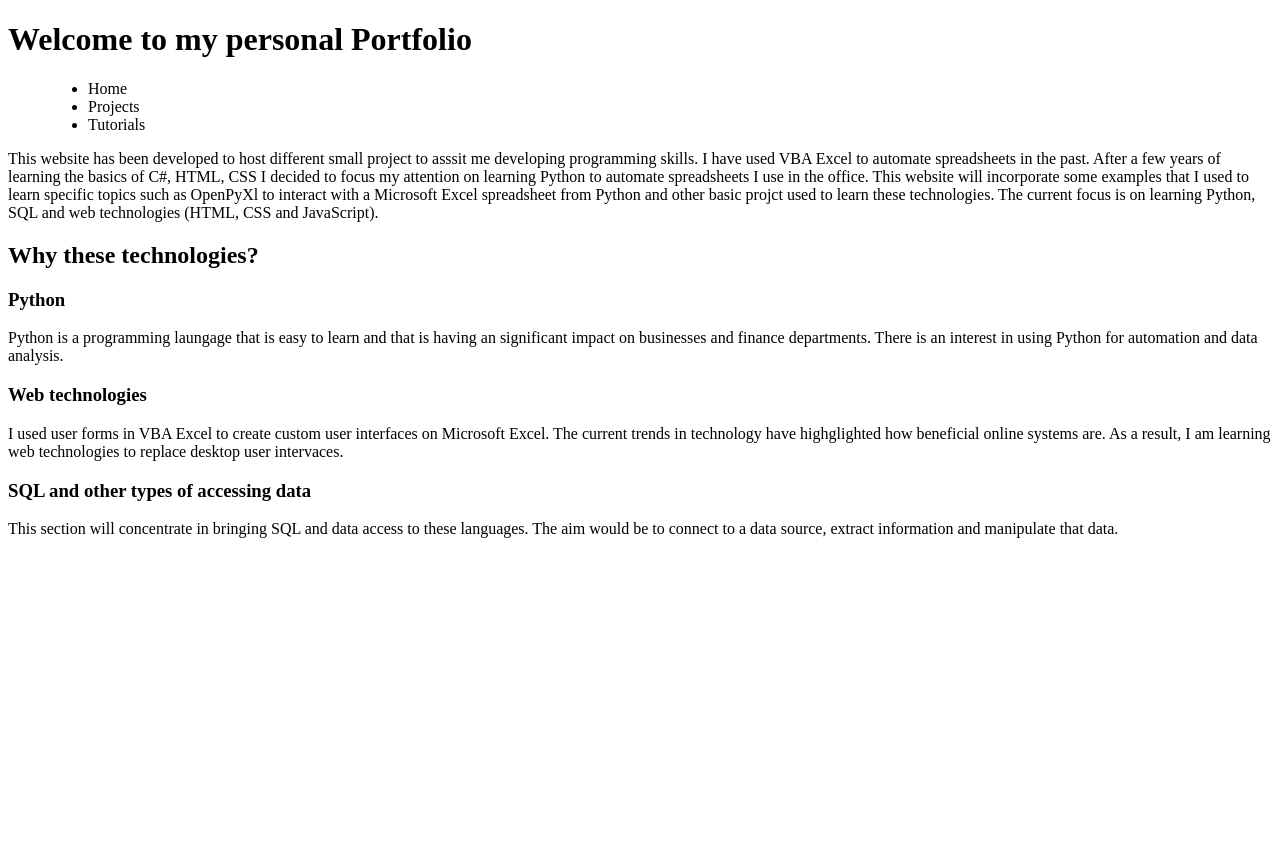
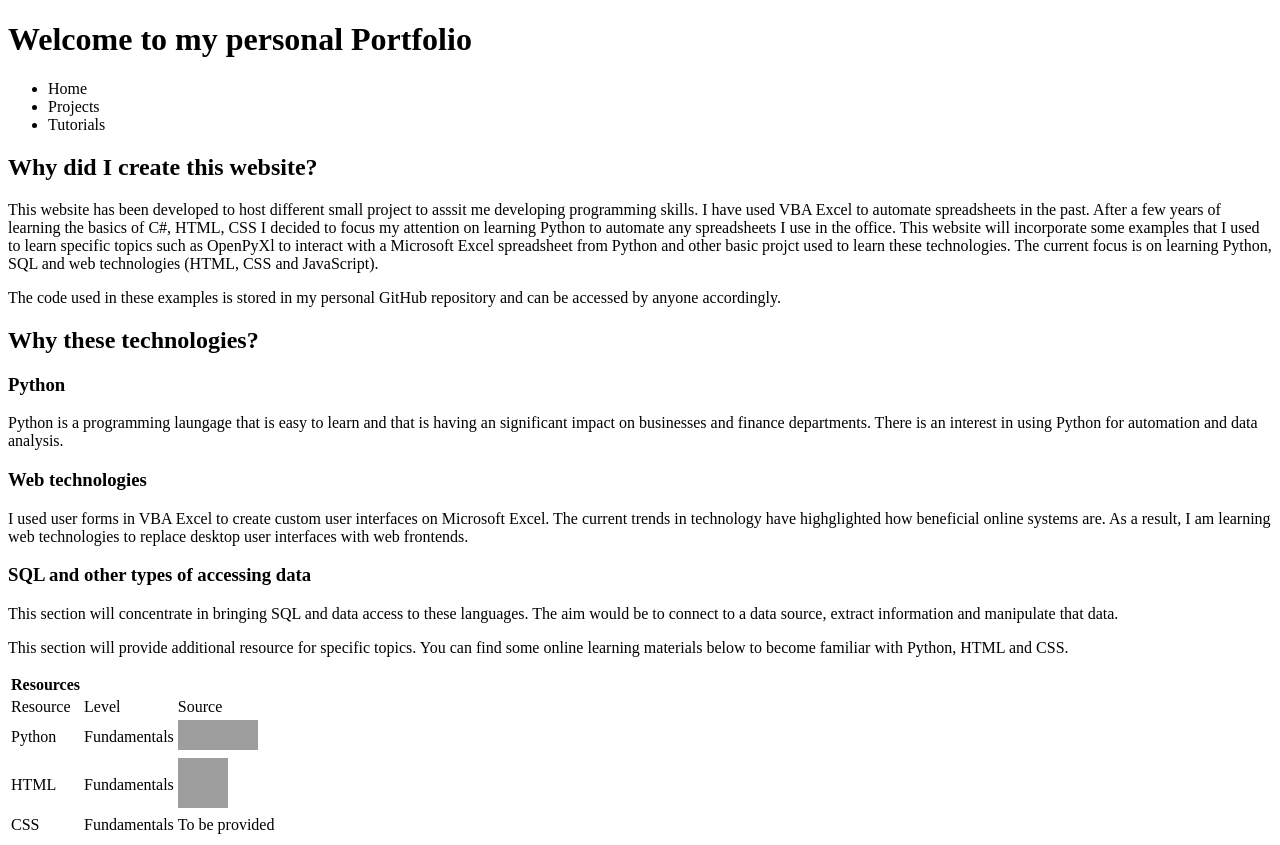
Before and after one commit to jmoracalzas/analysing-data-with-python, a plain HTML site: page index.html in a window 1280 px wide. Before the commit the page ends 800 px from the top, so only its background shows below. Drawn offline with Linux system fonts and the light colour scheme; grey boxes are pictures that could not be loaded.

Commit message:
Drafting the content of index.html

```diff
--- a/index.html
+++ b/index.html
@@ -10,24 +10,27 @@
 <body>
     <header>
         <h1>Welcome to my personal Portfolio</h1>
-        <menu id="main-menu">
+        <nav id="main-menu">
             <ul>
                 <li>Home</li>
                 <li>Projects</li>
                 <li>Tutorials</li>
             </ul>
-        </menu>
+        </nav>
     </header>
 
-    <main>
+    <article>
+        <h2>Why did I create this website?</h2>
         <p>This website has been developed to host different small project to asssit me developing programming skills. I
             have used VBA Excel to automate spreadsheets in the past. After a few years of learning the basics of C#,
-            HTML, CSS I decided to focus my attention on learning Python to automate spreadsheets I use in the office.
-
+            HTML, CSS I decided to focus my attention on learning Python to automate any spreadsheets I use in the
+            office.
             This website will incorporate some examples that I used to learn specific topics such as OpenPyXl to
             interact with a Microsoft Excel spreadsheet from Python and other basic projct used to learn these
             technologies. The current focus is on learning Python, SQL and web technologies (HTML, CSS and JavaScript).
         </p>
+        <p>The code used in these examples is stored in my personal GitHub repository and can be accessed by anyone
+            accordingly.</p>
 
         <h2>Why these technologies?</h2>
         <h3>Python</h3>
@@ -37,15 +40,46 @@
         <h3>Web technologies</h3>
         <p>I used user forms in VBA Excel to create custom user interfaces on Microsoft Excel. The current trends in
             technology have highglighted how beneficial online systems are. As a result, I am learning web technologies
-            to replace desktop user intervaces.</p>
+            to replace desktop user interfaces with web frontends.</p>
 
         <h3>SQL and other types of accessing data</h3>
         <p>This section will concentrate in bringing SQL and data access to these languages. The aim would be to connect
             to a data source, extract information and manipulate that data.
         </p>
-    </main>
+    </article>
 
-    <aside></aside>
+    <aside>
+        <p>This section will provide additional resource for specific topics. You can find some online learning
+            materials below to become familiar with Python, HTML and CSS.</p>
+        <table>
+            <th>Resources</th>
+            <tr>
+                <td>Resource</td>
+                <td>Level</td>
+                <td>Source</td>
+            </tr>
+            <tr>
+                <td>Python</td>
+                <td>Fundamentals</td>
+                <td><a href="https://www.w3schools.com/python/default.asp" target="_blank"><img
+                            src="https://www.python.org/static/community_logos/python-logo-master-v3-TM-flattened.png"
+                            alt="Python learning materials" width="80" height=30> </a></td>
+            </tr>
+
+            <tr>
+                <td>HTML</td>
+                <td>Fundamentals</td>
+                <td><a href="https://www.w3.org/community/webed/wiki/HTML/Training" target="_blank"> <img
+                            src="http://www.w3.org/html/logo/downloads/HTML5_Logo_128.png" alt="HTML Official Logo"
+                            width="50" height=50></a></td>
+            </tr>
+            <tr>
+                <td>CSS</td>
+                <td>Fundamentals</td>
+                <td>To be provided</td>
+            </tr>
+        </table>
+    </aside>
 
     <footer></footer>
 
```
